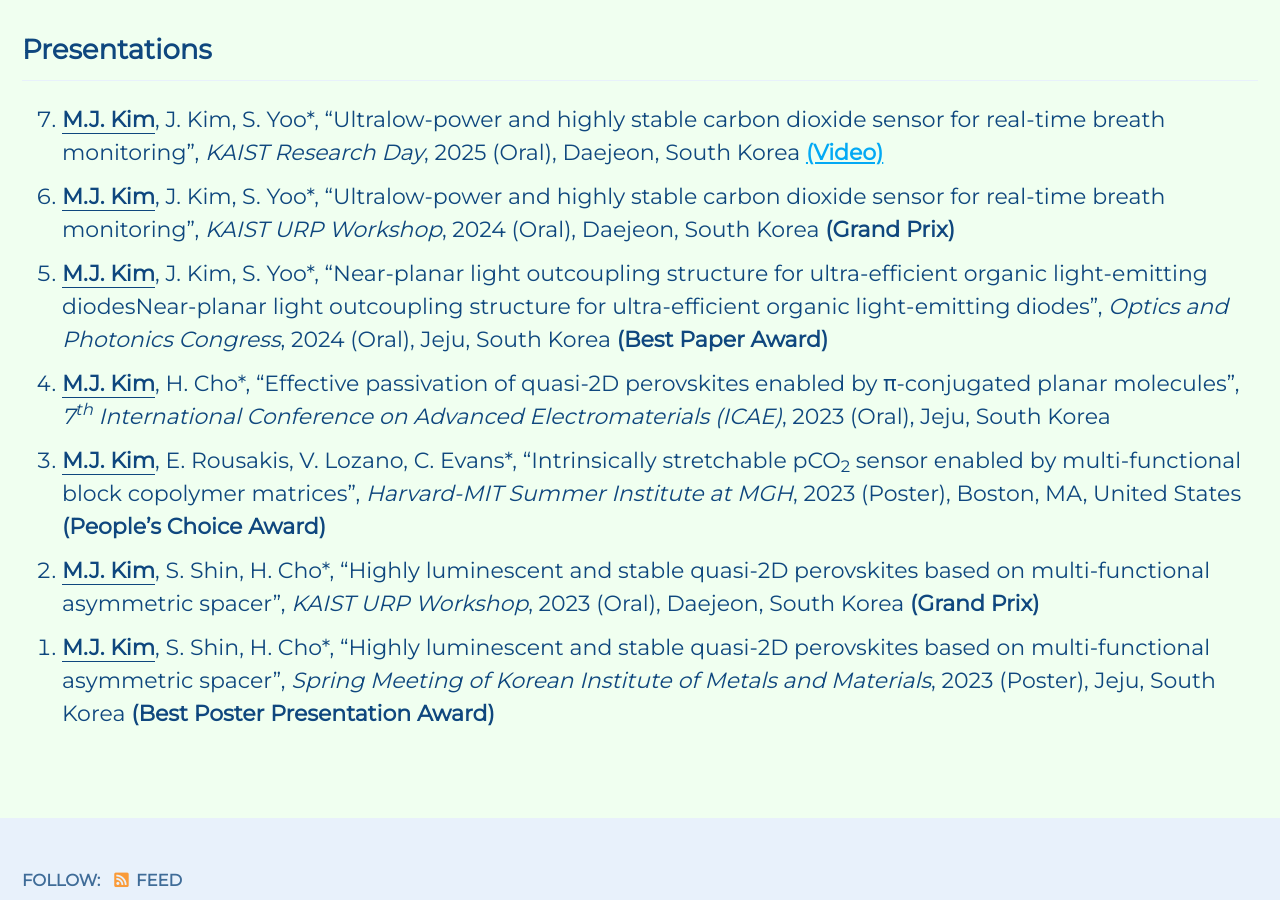
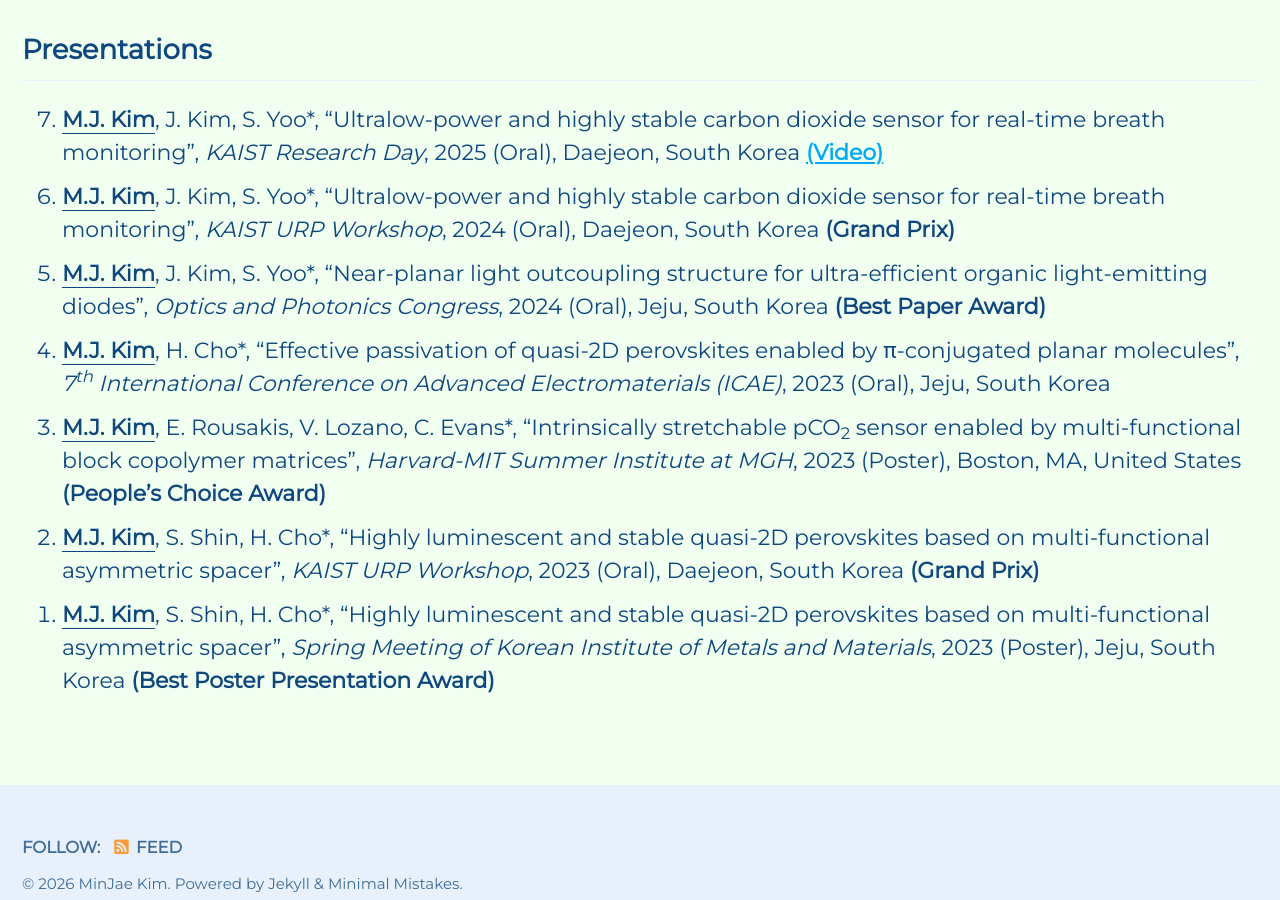
Before and after one commit to mj3259/mj3259.github.io, a Jekyll site: the page built from _pages/projects.md, in a window 1280 px wide and 900 px high, scrolled down 747 px. Built offline with Jekyll 4.4.1, drawn with Linux system fonts in a browser that asks for light colours; cached includes are drawn as plain includes.

Commit message:
Update projects.md

```diff
--- a/_pages/projects.md
+++ b/_pages/projects.md
@@ -47,7 +47,7 @@
 ## Presentations
 1. **<u>M.J. Kim</u>**, J. Kim, S. Yoo*, "Ultralow-power and highly stable carbon dioxide sensor for real-time breath monitoring", _KAIST Research Day_, 2025 (Oral), Daejeon, South Korea __[(Video)](https://youtu.be/p-6cQ5can9o?si=_PpzmgQl2E7s5PqI&t=5084)__
 1. **<u>M.J. Kim</u>**, J. Kim, S. Yoo*, "Ultralow-power and highly stable carbon dioxide sensor for real-time breath monitoring", _KAIST URP Workshop_, 2024 (Oral), Daejeon, South Korea __(Grand Prix)__
-1. **<u>M.J. Kim</u>**, J. Kim, S. Yoo*, "Near-planar light outcoupling structure for ultra-efficient organic light-emitting diodesNear-planar light outcoupling structure for ultra-efficient organic light-emitting diodes", _Optics and Photonics Congress_, 2024 (Oral), Jeju, South Korea __(Best Paper Award)__
+1. **<u>M.J. Kim</u>**, J. Kim, S. Yoo*, "Near-planar light outcoupling structure for ultra-efficient organic light-emitting diodes", _Optics and Photonics Congress_, 2024 (Oral), Jeju, South Korea __(Best Paper Award)__
 1. **<u>M.J. Kim</u>**, H. Cho*, "Effective passivation of quasi-2D perovskites enabled by π-conjugated planar molecules", _7<sup>th</sup> International Conference on Advanced Electromaterials (ICAE)_, 2023 (Oral), Jeju, South Korea
 1. **<u>M.J. Kim</u>**, E. Rousakis, V. Lozano, C. Evans*, "Intrinsically stretchable pCO<sub>2</sub> sensor enabled by multi-functional block copolymer matrices", _Harvard-MIT Summer Institute at MGH_, 2023 (Poster), Boston, MA, United States __(People's Choice Award)__
 1. **<u>M.J. Kim</u>**, S. Shin, H. Cho*, "Highly luminescent and stable quasi-2D perovskites based on multi-functional asymmetric spacer", _KAIST URP Workshop_, 2023 (Oral), Daejeon, South Korea __(Grand Prix)__
```
